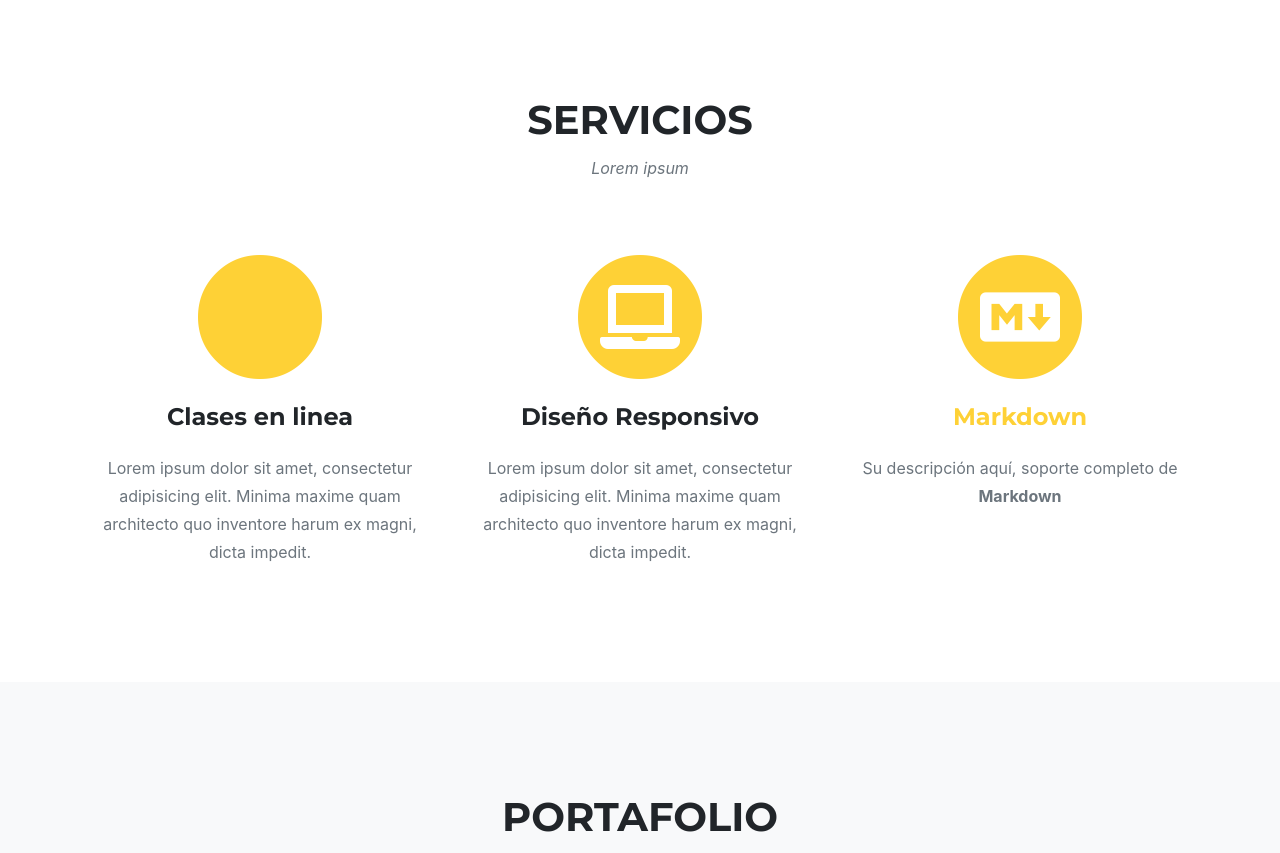
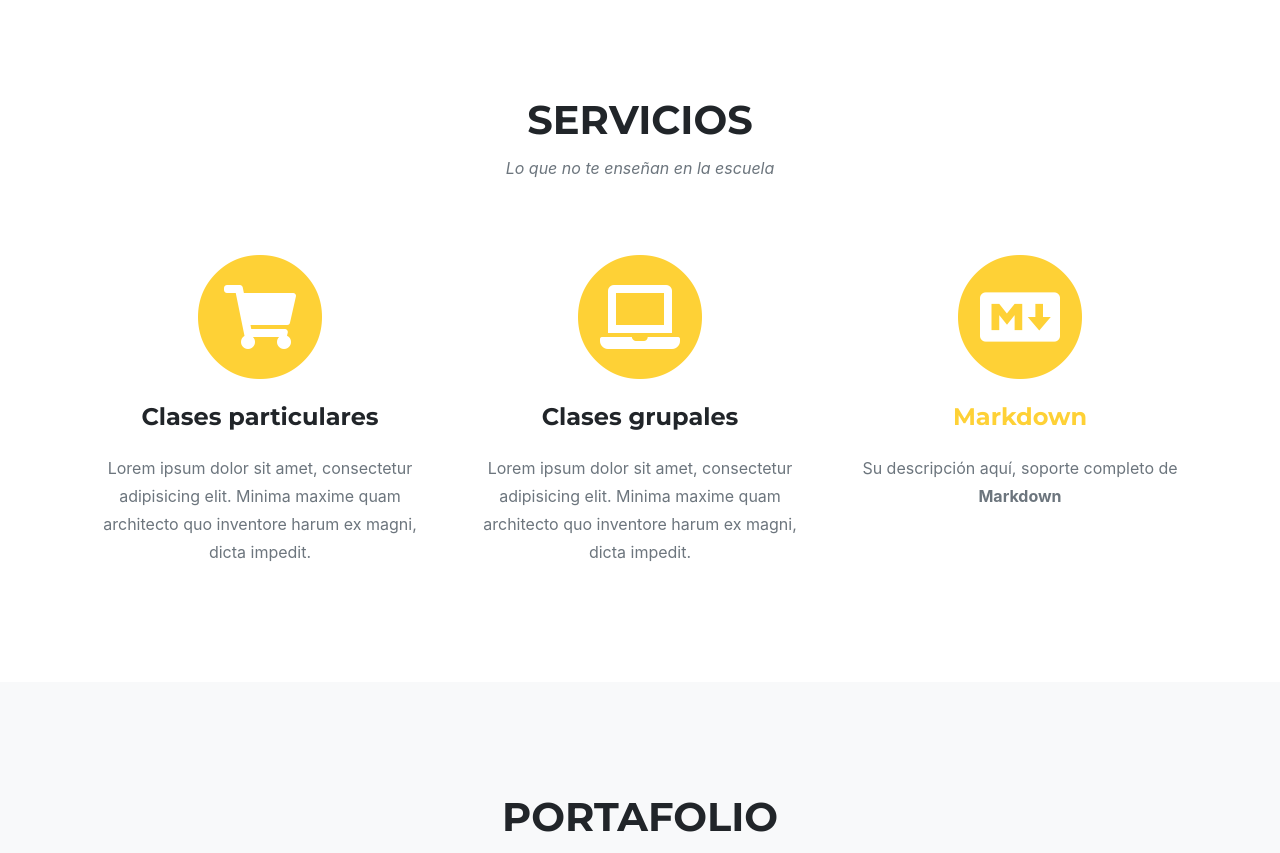
Before and after one commit to sau-c/Phi_asesoria, a Jekyll site: the page built from index.md, in a window 1280 px wide and 1400 px high, scrolled down 750 px, cut to the strip 99-952 px from the top of the window. Built offline with Jekyll 4.4.1, drawn with Linux system fonts in a browser that asks for light colours; some web fonts are replaced; some of the changed text lies outside the part shown.

Commit message:
Update navbar

```diff
--- a/_data/sitetext.yml
+++ b/_data/sitetext.yml
@@ -177,13 +177,13 @@ es: &DEFAULT_ES
 
   services:
     title: "Servicios"
-    text: "Lorem ipsum"
+    text: "Lo que no te enseñan en la escuela"
     section: servicios
     list:
-      - title: "Clases en linea"
+      - title: "Clases particulares"
         desc: "Lorem ipsum dolor sit amet, consectetur adipisicing elit. Minima maxime quam architecto quo inventore harum ex magni, dicta impedit."
-        icon: fas mobile-screen-button #find more at https://fontawesome.com/icons
-      - title: "Diseño Responsivo"
+        icon: fas fa-shopping-cart #find more at https://fontawesome.com/icons
+      - title: "Clases grupales"
         desc: "Lorem ipsum dolor sit amet, consectetur adipisicing elit. Minima maxime quam architecto quo inventore harum ex magni, dicta impedit."
         icon: fas fa-laptop
       - title: "[Markdown](https://en.wikipedia.org/wiki/Markdown)"
@@ -192,7 +192,7 @@ es: &DEFAULT_ES
 
   portfolio:
     title: "Portafolio"
-    text: "Lorem ipsum dolor sit amet consectetur."
+    text: "Un poco de mi trabajo."
     section: portafolio
     closebutton: "Cerrar Proyecto"
 
@@ -203,7 +203,7 @@ es: &DEFAULT_ES
     # left is the default
     #start_align: "left"
     events:
-      - title: "Nuestro Humilde Comienzo"
+      - title: "Humilde Comienzo"
         year: "2009-2011"
         desc: "Lorem ipsum dolor sit amet, consectetur adipisicing elit. Sunt ut voluptatum eius sapiente, totam reiciendis temporibus qui quibusdam, recusandae sit vero unde, sed, incidunt et ea quo dolore laudantium consectetur!"
         image: assets/img/timeline/1.jpg
--- a/_sass/components/_navbar.scss
+++ b/_sass/components/_navbar.scss
@@ -4,7 +4,7 @@
   .navbar-toggler {
     font-size: 12px;
     right: 0;
-    padding: 13px;
+    padding: 25px;
     text-transform: uppercase;
     color: white;
     border: 0;
@@ -61,8 +61,8 @@
       }
     }
     &.navbar-shrink {
-      padding-top: 0;
-      padding-bottom: 0;
+      padding-top: 12px;
+      padding-bottom: 12px;
       background-color: $gray-900;
       .navbar-brand {
         font-size: 1.25em;
```
